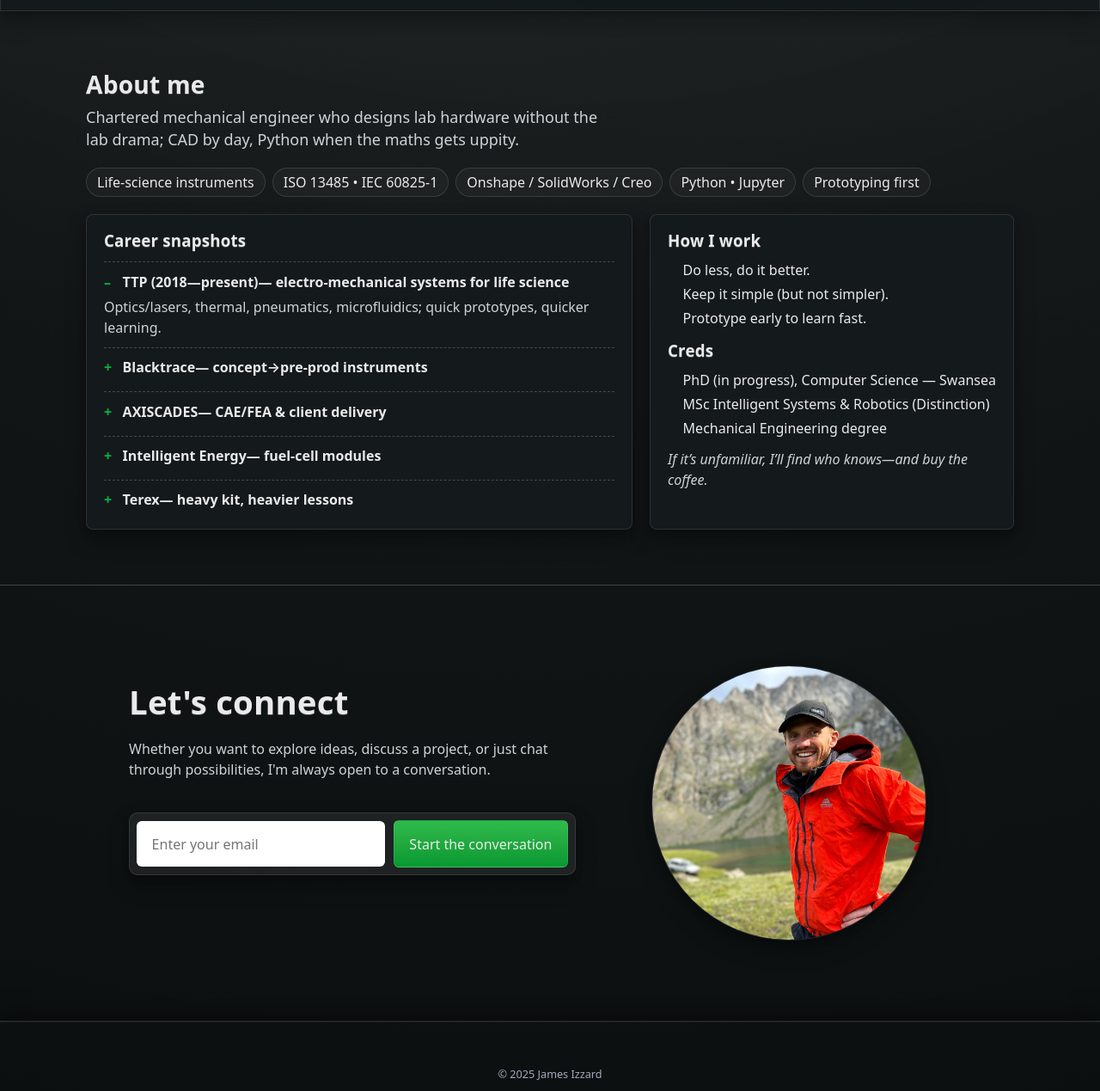
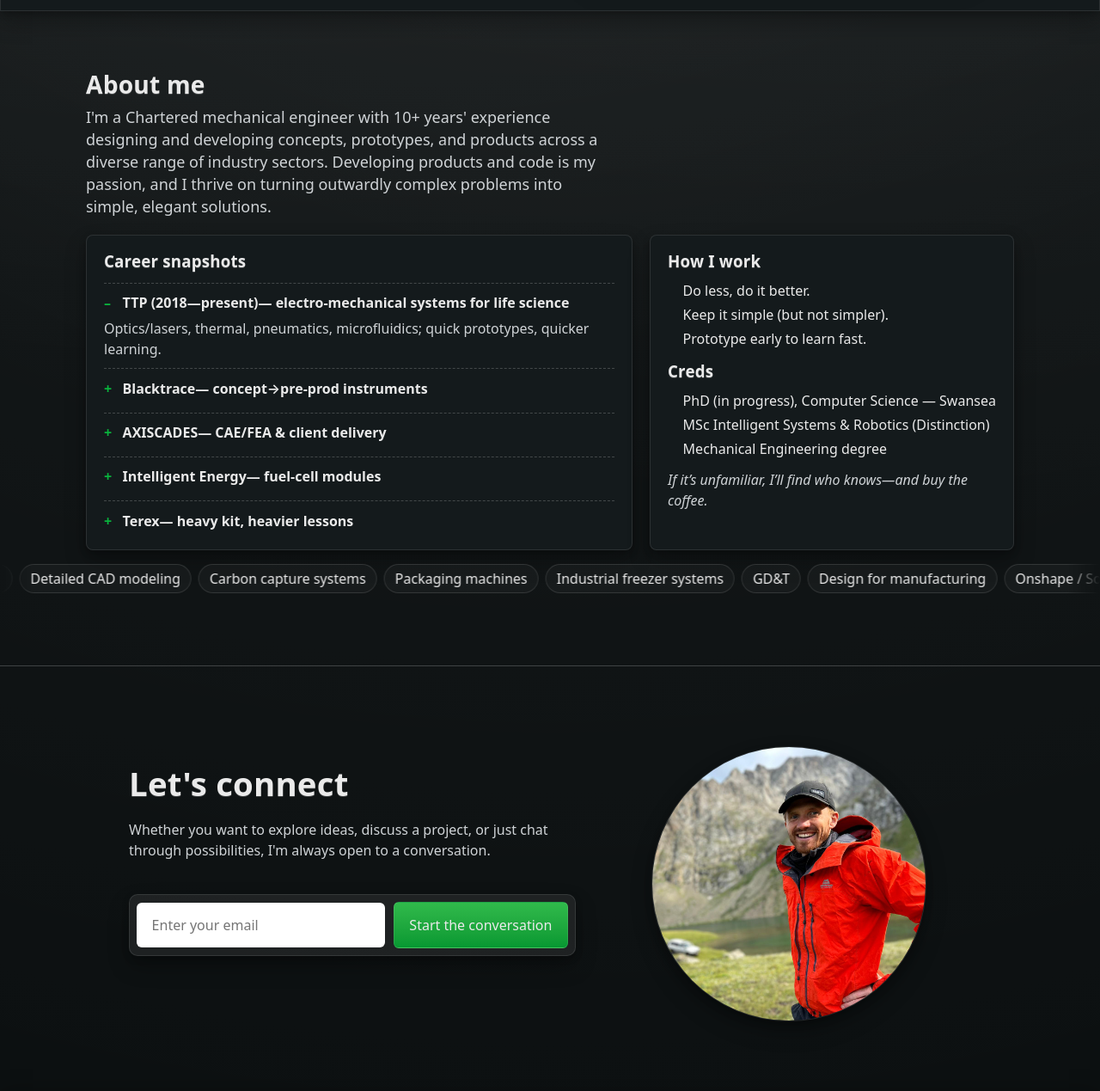
Before and after one commit to JamesAIzzard/jamesaizzard.github.io, a Jekyll site: the page built from index.html, in a window 1280 px wide and 1400 px high, scrolled down 3448 px, cut to the strip 131-1400 px from the top of the window. Shown: the whole strip at 86% size. Built offline with Jekyll 4.4.1, drawn with Linux system fonts in a browser that asks for light colours; some web fonts are replaced.

Commit message:
Revamp About section: update content for clarity and detail; enhance marquee functionality for improved user experience

```diff
--- a/_includes/about.html
+++ b/_includes/about.html
@@ -1,20 +1,19 @@
 <section id="about" class="about" aria-label="About James">
     <div class="about-wrap container">
+
         <header class="about-header">
+
             <h2 class="about-title">About me</h2>
+
             <p class="about-tldr">
-        Chartered mechanical engineer who designs lab hardware without the lab drama;
-        CAD by day, Python when the maths gets uppity.
+                I'm a Chartered mechanical engineer with 10+ years' experience designing and
+                developing concepts, prototypes, and products across a diverse range of industry sectors.
+                Developing products and code is my passion, and I thrive on turning outwardly complex problems into
+                simple, elegant solutions.
             </p>
+
         </header>
 
-    <ul class="about-chips" role="list">
-      <li class="pill-btn">Life-science instruments</li>
-      <li class="pill-btn">ISO 13485 • IEC 60825-1</li>
-      <li class="pill-btn">Onshape / SolidWorks / Creo</li>
-      <li class="pill-btn">Python • Jupyter</li>
-      <li class="pill-btn">Prototyping first</li>
-    </ul>
 
         <div class="about-grid">
             <section class="about-card panel-surface">
@@ -65,4 +64,24 @@
             </section>
         </div>
     </div>
+
+    <div class="marquee" aria-label="Highlights" data-allow-motion data-speed="60">
+        <ul class="marquee-track about-chips" role="list">
+            <li class="pill-btn">Medical equipment development</li>
+            <li class="pill-btn">Technical drawing</li>
+            <li class="pill-btn">Detailed CAD modeling</li>
+            <li class="pill-btn">Carbon capture systems</li>
+            <li class="pill-btn">Packaging machines</li>
+            <li class="pill-btn">Industrial freezer systems</li>
+            <li class="pill-btn">GD&T</li>
+            <li class="pill-btn">Design for manufacturing</li>
+            <li class="pill-btn">Onshape / SolidWorks / Creo</li>
+            <li class="pill-btn">Rock crushing equipment</li>
+            <li class="pill-btn">Laboratory automation</li>
+            <li class="pill-btn">Test rigs & fixtures</li>
+            <li class="pill-btn">Onshape / SolidWorks / Creo</li>
+            <li class="pill-btn">Python / C# / JavaScript / TypeScript</li>
+        </ul>
+
+    </div>
 </section>
--- a/_sass/components/_about.scss
+++ b/_sass/components/_about.scss
@@ -17,10 +17,46 @@
   margin: 0;
 }
 
+.marquee {
+  --marquee-fade: clamp(16px, 3vw, 48px);
+  position: relative;
+  overflow: hidden;
+  /* edge fades toward the container rails */
+  -webkit-mask-image: linear-gradient(to right,
+    transparent,
+    black var(--marquee-fade),
+    black calc(100% - var(--marquee-fade)),
+    transparent);
+  mask-image: linear-gradient(to right,
+    transparent,
+    black var(--marquee-fade),
+    black calc(100% - var(--marquee-fade)),
+    transparent);
+}
+
+.marquee-track {
+  display: inline-flex;
+  align-items: center;
+  gap: .5rem; /* matches about-chips gap */
+  white-space: nowrap;
+  animation-name: marquee-scroll;
+  animation-timing-function: linear;
+  animation-iteration-count: infinite;
+  animation-duration: var(--marquee-duration, 30s);
+  will-change: transform;
+}
+
+@keyframes marquee-scroll {
+  from { transform: translateX(0); }
+  to { transform: translateX(calc(var(--marquee-shift, 50%) * -1)); }
+}
+
+@media (prefers-reduced-motion: reduce) {
+  /* Respect reduced motion unless explicitly opted in */
+  .marquee:not([data-allow-motion]) .marquee-track { animation: none; transform: none; }
+}
+
 .about-chips {
-  display: flex;
-  flex-wrap: wrap;
-  gap: .5rem;
   margin: 1rem 0 1.25rem 0;
   padding: 0;
   list-style: none; /* items use .pill-btn styles */
--- a/assets/js/main.js
+++ b/assets/js/main.js
@@ -39,3 +39,53 @@
     document.querySelectorAll('.panel-surface--lit').forEach(applyRandomLighting);
   });
 })();
+
+// Simple, seamless marquee for horizontally scrolling chip lists
+(function () {
+  function debounce(fn, delay) {
+    let t; return (...args) => { clearTimeout(t); t = setTimeout(() => fn.apply(null, args), delay); };
+  }
+
+  function initMarquee(mq) {
+    const track = mq.querySelector('.marquee-track');
+    if (!track) return;
+
+    // Capture the original items so we can rebuild on resize
+    const originals = Array.from(track.children).map(node => node.cloneNode(true));
+
+    function build() {
+      // Reset to originals
+      track.innerHTML = '';
+      // Append one sequence and measure its width
+      originals.forEach(n => track.appendChild(n.cloneNode(true)));
+      const sequenceWidth = track.scrollWidth;
+
+      // Append additional sequences until we can cover container + one full sequence
+      while (track.scrollWidth < mq.clientWidth + sequenceWidth) {
+        originals.forEach(n => track.appendChild(n.cloneNode(true)));
+      }
+
+      // Set animation distance and duration based on one sequence width (px/sec)
+      const pxPerSec = Number(mq.getAttribute('data-speed') || 80); // lower = slower
+      const duration = Math.max(sequenceWidth / pxPerSec, 12); // min 12s to avoid dizzying speed
+
+      track.style.setProperty('--marquee-shift', `${Math.round(sequenceWidth)}px`);
+      track.style.setProperty('--marquee-duration', `${duration}s`);
+    }
+
+    build();
+    // Rebuild on resize
+    window.addEventListener('resize', debounce(build, 150));
+
+    // Rebuild after page assets (fonts/images) load to capture final sizes
+    window.addEventListener('load', build, { once: true });
+
+    // Pause on hover for usability
+    mq.addEventListener('mouseenter', () => { track.style.animationPlayState = 'paused'; });
+    mq.addEventListener('mouseleave', () => { track.style.animationPlayState = 'running'; });
+  }
+
+  document.addEventListener('DOMContentLoaded', () => {
+    document.querySelectorAll('.marquee').forEach(initMarquee);
+  });
+})();
```
Lines whose indentation alone changed are shown as unchanged.
